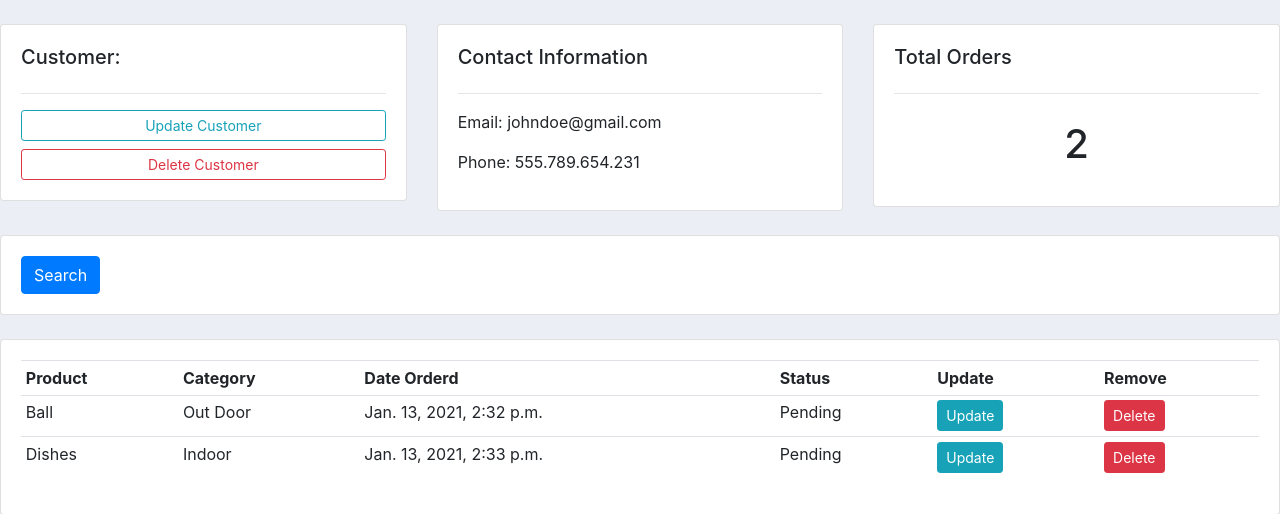
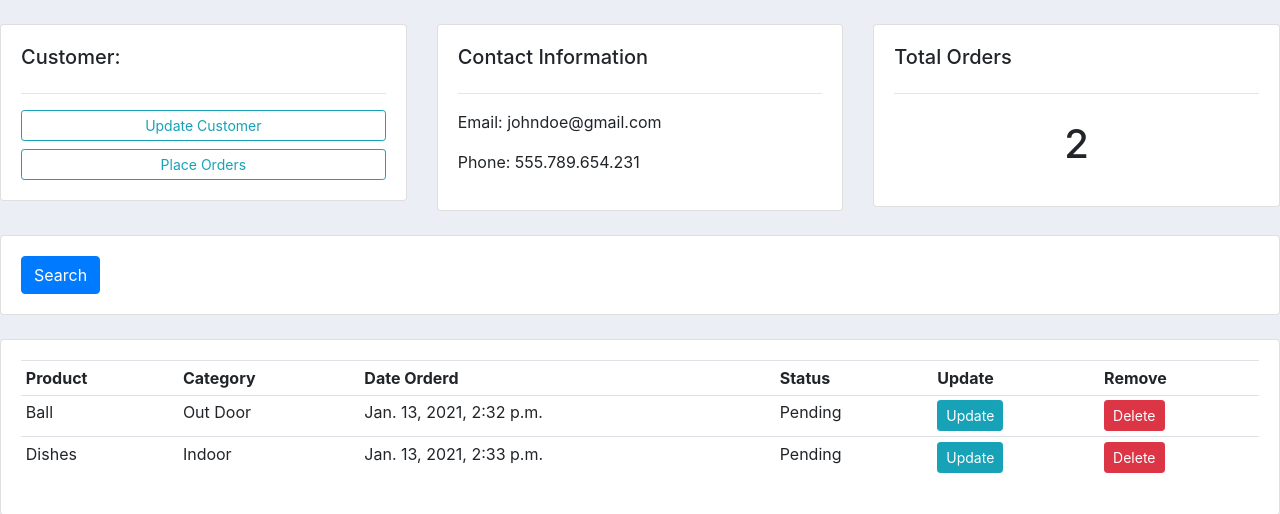
Before and after one commit to JeanBarbosa27/estudando_django_getting_started_com_dennis_ivy, a Django app: page /customer/1 in a window 1280 px wide. Shown: the part 59-573 px from the top of the page. Run offline with Django 3.2, Linux system fonts and the light colour scheme; data comes from the database, SQL or seed files in the repository; some libraries are stand-ins or nearby versions.

Commit message:
Atualiza botão da ação do cliente Antes era de deletar cadastro, mas agora é para criar pedido

```diff
--- a/accounts/templates/pages/customers.html
+++ b/accounts/templates/pages/customers.html
@@ -13,7 +13,10 @@ Customers
             <h5>Customer:</h5>
             <hr>
             <a class="btn btn-outline-info  btn-sm btn-block" href="">Update Customer</a>
-            <a class="btn btn-outline-danger  btn-sm btn-block" href="">Delete Customer</a>
+            <a
+                href="{% url 'create_order' customer.id %}"
+                class="btn btn-outline-info  btn-sm btn-block"
+            >Place Orders</a>
 
         </div>
     </div>
```
